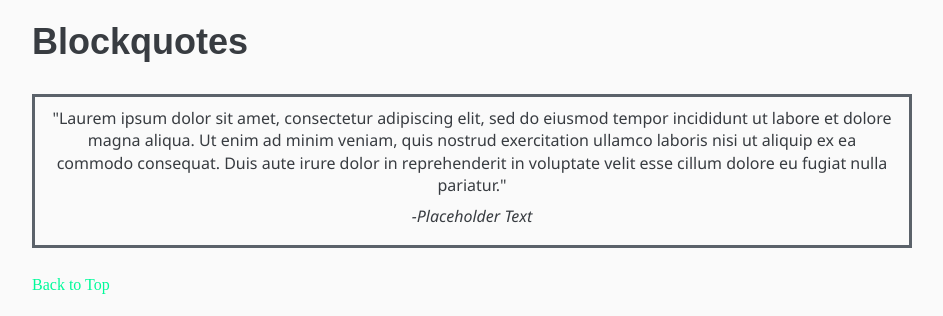
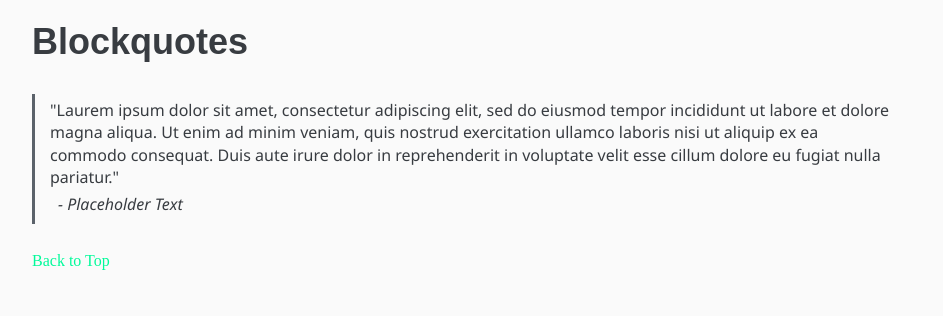
Before and after one commit to hvlck/gyr-css, a website: page index.html in a window 1280 px wide. Shown: the part 3261-3577 px from the top of the page, without its empty margins (168-1111 px from the left). After the commit the page ends 3553 px from the top, so only its background shows below. Drawn offline with Linux system fonts and the light colour scheme.

Commit message:
feat: changed blockquote design

```diff
--- a/src/light/light.css
+++ b/src/light/light.css
@@ -191,19 +191,17 @@ input:not(:hover), input:not(:focus), button:not(:hover), button:not(:focus), te
 }
 input[type='radio']:focus, input[type='checkbox']:focus { box-shadow: 0 0 0 1px var(--highlight) }
 blockquote, q {
-  border: var(--border-lg) solid var(--secondary-dark);
-  text-align: center;
+  border-left: var(--border-lg) solid var(--secondary-dark);
   margin: 3% auto;
-  padding: 10px 15px;
+  padding: 5px 15px;
   width: 100%;
   font-family: 'Segoe UI', Tahoma, Geneva, Verdana, sans-serif;
 }
-cite::before { content: '-' }
+cite::before { content: '- ' }
 cite {
-  padding: 8px;
+  padding: 4px 0 4px 8px;
   margin: auto;
   display: block;
-  font-family: 'Segoe UI', Tahoma, Geneva, Verdana, sans-serif;
 }
 ol, ul { font-size: 120% }
 li { margin: 1% auto }
--- a/src/light/modules/type.css
+++ b/src/light/modules/type.css
@@ -62,17 +62,15 @@ code {
   color: var(--highlight);
 }
 blockquote, q {
-  border: var(--border-lg) solid var(--secondary-dark);
-  text-align: center;
+  border-left: var(--border-lg) solid var(--secondary-dark);
   margin: 3% auto;
-  padding: 10px 15px;
+  padding: 5px 15px;
   width: 100%;
   font-family: 'Segoe UI', Tahoma, Geneva, Verdana, sans-serif;
 }
-cite::before { content: '-' }
+cite::before { content: '- ' }
 cite {
-  padding: 8px;
+  padding: 4px 0 4px 8px;
   margin: auto;
   display: block;
-  font-family: 'Segoe UI', Tahoma, Geneva, Verdana, sans-serif;
 }
```
